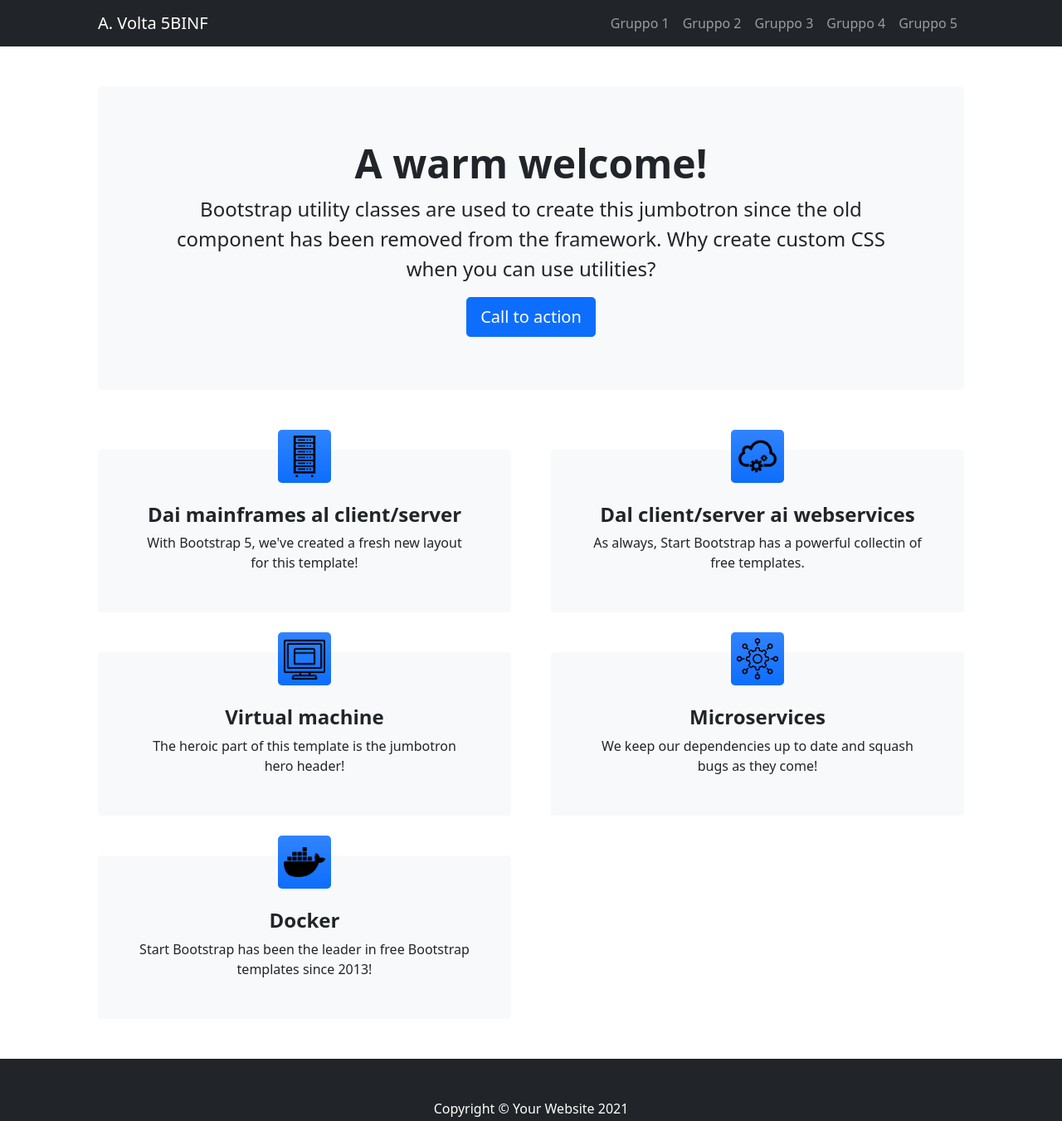
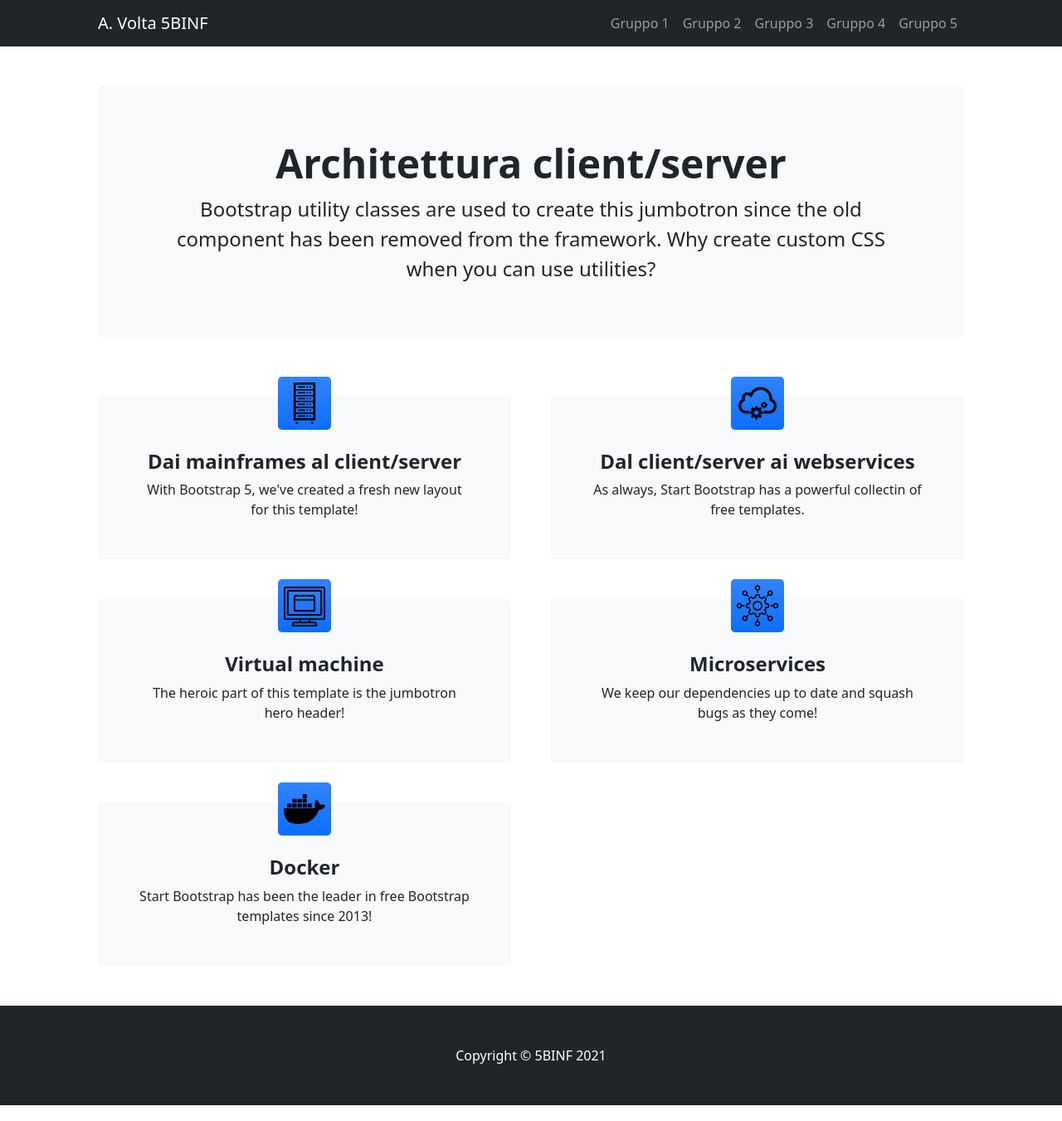
Before and after one commit to 5BINF-2021-2022/sito, a plain HTML site: page index.html in a window 1280 px wide. Shown: the whole page at 83% size. Drawn offline with nearby package versions, Linux system fonts and the light colour scheme.

Commit message:
EDIT: cambio copyright

```diff
--- a/index.html
+++ b/index.html
@@ -35,9 +35,8 @@
             <div class="container px-lg-5">
                 <div class="p-4 p-lg-3 bg-light rounded-3 text-center">
                     <div class="m-4 m-lg-5">
-                        <h1 class="display-5 fw-bold">A warm welcome!</h1>
+                        <h1 class="display-5 fw-bold">Architettura client/server</h1>
                         <p class="fs-4">Bootstrap utility classes are used to create this jumbotron since the old component has been removed from the framework. Why create custom CSS when you can use utilities?</p>
-                        <a class="btn btn-primary btn-lg" href="#!">Call to action</a>
                     </div>
                 </div>
             </div>
@@ -97,7 +96,7 @@
         </section>
         <!-- Footer-->
         <footer class="py-5 bg-dark">
-            <div class="container"><p class="m-0 text-center text-white">Copyright &copy; Your Website 2021</p></div>
+            <div class="container"><p class="m-0 text-center text-white">Copyright &copy; 5BINF 2021</p></div>
         </footer>
         <!-- Bootstrap core JS-->
         <script src="https://cdn.jsdelivr.net/npm/bootstrap@5.1.3/dist/js/bootstrap.bundle.min.js"></script>
```
